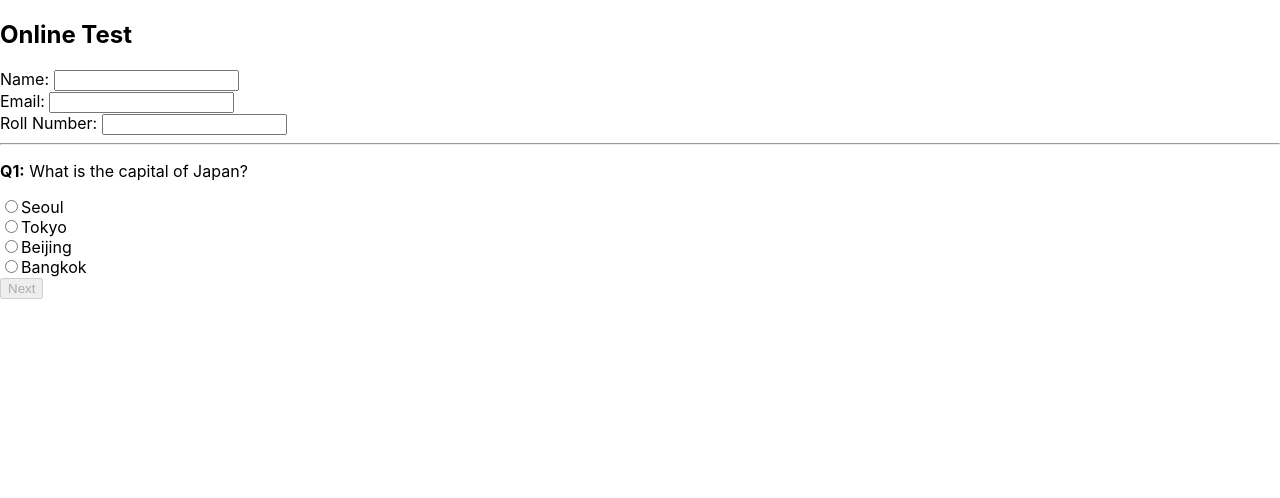
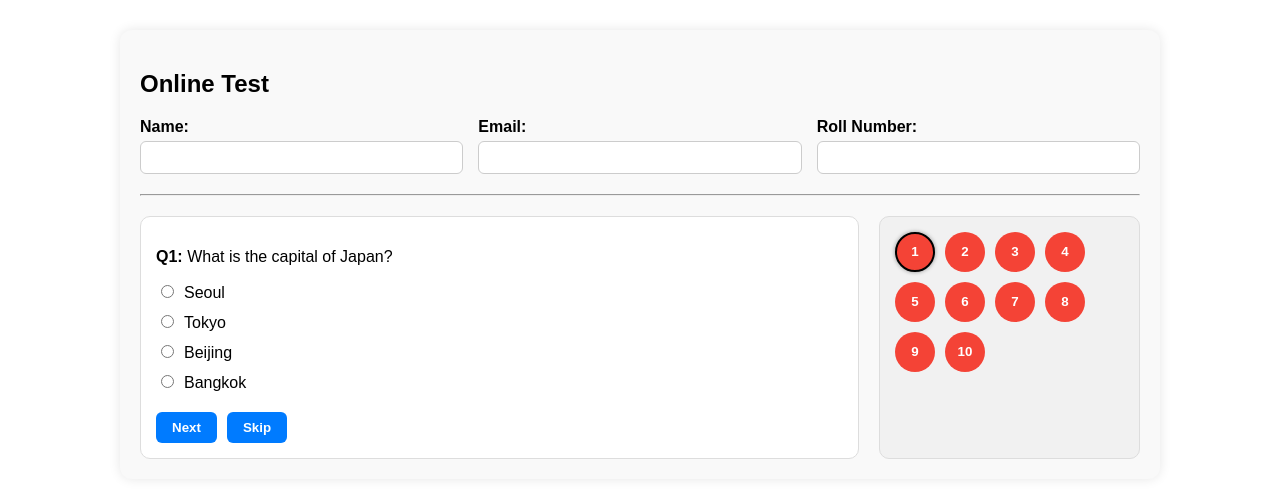
Before and after one commit to mhtkmr008/myapp, a React (Create React App) app: page / in a window 1280 px wide. Shown: the top 498 px of the page. Built offline with nearby package versions, Linux system fonts and the light colour scheme.

Commit message:
updated code 4.0

```diff
--- a/src/component/TestPage.js
+++ b/src/component/TestPage.js
@@ -1,6 +1,7 @@
 import React, { useState } from "react";
 import questionsData from "../data/questions.json";
 import { submitScore } from "../service/service";
+import "../css/TestPage.css";
 
 const TestPage = () => {
     const [rollNumber, setRollNumber] = useState("");
@@ -21,8 +22,12 @@ const TestPage = () => {
         if (currentQuestion < questionsData.length - 1) {
             setCurrentQuestion(currentQuestion + 1);
         } else {
-            handleSubmit(); // last question, submit
+            handleSubmit();
         }
+    };
+
+    const handleSkip = () => {
+        handleNext();
     };
 
     const handleSubmit = async () => {
@@ -52,31 +57,40 @@ const TestPage = () => {
     };
 
     return (
-        <div>
+        <div className="test-container">
             <h2>Online Test</h2>
 
             {!submitted ? (
                 <>
-                    <div>
-                        <label>Name: </label>
+                    {/* User Info */}
+                    <div className="user-info">
+                        <label>
+                            Name:
                             <input type="text" value={name} onChange={(e) => setName(e.target.value)} />
+                        </label>
+
+                        <label>
+                            Email:
+                            <input type="email" value={email} onChange={(e) => setEmail(e.target.value)} />
+                        </label>
+
+                        <label>
+                            Roll Number:
+                            <input type="text" value={rollNumber} onChange={(e) => setRollNumber(e.target.value)} />
+                        </label>
                     </div>
-                    <div>
-                        <label>Email: </label>
-                        <input type="email" value={email} onChange={(e) => setEmail(e.target.value)} />
-                    </div>
-                    <div>
-                        <label>Roll Number: </label>
-                        <input type="text" value={rollNumber} onChange={(e) => setRollNumber(e.target.value)} />
-                    </div>
+
                     <hr />
 
-                    <div>
+                    {/* Main Test Area */}
+                    <div className="test-layout">
+                        {/* Question Area */}
+                        <div className="question-area">
                             <p>
                                 <strong>Q{currentQuestion + 1}:</strong> {questionsData[currentQuestion].question}
                             </p>
                             {questionsData[currentQuestion].options.map((option, index) => (
-                            <label key={index} style={{ display: "block" }}>
+                                <label key={index} className="option-label">
                                     <input
                                         type="radio"
                                         name={`question-${currentQuestion}`}
@@ -87,23 +101,40 @@ const TestPage = () => {
                                     {option}
                                 </label>
                             ))}
+
+                            <div className="button-group">
+                                <button onClick={handleNext} disabled={loading}>
+                                    {currentQuestion < questionsData.length - 1 ? "Next" : "Submit"}
+                                </button>
+                                <button onClick={handleSkip} disabled={loading}>Skip</button>
                             </div>
 
-                    <button onClick={handleNext} disabled={!answers[currentQuestion] || loading}>
-                        {currentQuestion < questionsData.length - 1 ? "Next" : "Submit"}
+                            {errorMessage && <p className="error-message">{errorMessage}</p>}
+                        </div>
+
+                        {/* Review Panel */}
+                        <div className="review-panel">
+                            {questionsData.map((_, index) => (
+                                <button
+                                    key={index}
+                                    className={`review-button ${
+                                        currentQuestion === index ? "active" : ""
+                                    } ${answers[index] ? "answered" : "unanswered"}`}
+                                    onClick={() => setCurrentQuestion(index)}
+                                >
+                                    {index + 1}
                                 </button>
-
-                    {errorMessage && <p style={{ color: "red" }}>{errorMessage}</p>}
+                            ))}
+                        </div>
+                    </div>
                 </>
             ) : (
-                <div>
+                <div className="result-summary">
                     <h3>Test Submitted!</h3>
                     <p>Name: {name}</p>
                     <p>Email: {email}</p>
                     <p>Roll Number: {rollNumber}</p>
-                    <p>
-                        Your Score: {score} / {questionsData.length}
-                    </p>
+                    <p>Your Score: {score} / {questionsData.length}</p>
                 </div>
             )}
         </div>
--- /dev/null
+++ b/src/css/TestPage.css
@@ -0,0 +1,135 @@
+/* Container */
+.test-container {
+  font-family: Arial, sans-serif;
+  max-width: 1000px;
+  margin: 30px auto;
+  padding: 20px;
+  border-radius: 12px;
+  background-color: #f9f9f9;
+  box-shadow: 0 0 12px rgba(0, 0, 0, 0.1);
+}
+
+/* Form fields */
+.user-info {
+  display: flex;
+  justify-content: space-between;
+  flex-wrap: wrap;
+  gap: 15px;
+  margin-bottom: 20px;
+}
+
+.user-info label {
+  flex: 1 1 30%;
+  display: flex;
+  flex-direction: column;
+  font-weight: bold;
+}
+
+.user-info input {
+  margin-top: 5px;
+  padding: 8px;
+  border-radius: 6px;
+  border: 1px solid #ccc;
+}
+
+/* Layout */
+.test-layout {
+  display: flex;
+  gap: 20px;
+  margin-top: 20px;
+}
+
+/* Question Area */
+.question-area {
+  flex: 3;
+  padding: 15px;
+  background-color: #ffffff;
+  border-radius: 10px;
+  border: 1px solid #ddd;
+}
+
+.option-label {
+  display: block;
+  margin: 10px 0;
+  font-size: 16px;
+}
+
+.option-label input {
+  margin-right: 10px;
+}
+
+/* Buttons */
+.button-group {
+  margin-top: 20px;
+}
+
+.button-group button {
+  margin-right: 10px;
+  padding: 8px 16px;
+  font-weight: bold;
+  border-radius: 6px;
+  border: none;
+  background-color: #007bff;
+  color: white;
+  cursor: pointer;
+  transition: 0.2s ease;
+}
+
+.button-group button:hover {
+  background-color: #0056b3;
+}
+
+.error-message {
+  margin-top: 10px;
+  color: red;
+  font-weight: bold;
+}
+
+/* Review Panel */
+.review-panel {
+  flex: 1;
+  padding: 15px;
+  background-color: #f1f1f1;
+  border-radius: 10px;
+  border: 1px solid #ddd;
+  display: flex;
+  flex-wrap: wrap;
+  gap: 10px;
+  align-content: flex-start;
+  max-height: 400px;
+  overflow-y: auto;
+}
+
+.review-button {
+  width: 40px;
+  height: 40px;
+  border-radius: 50%;
+  border: none;
+  font-weight: bold;
+  cursor: pointer;
+  transition: 0.2s;
+}
+
+.review-button.answered {
+  background-color: #4caf50;
+  color: white;
+}
+
+.review-button.unanswered {
+  background-color: #f44336;
+  color: white;
+}
+
+.review-button.active {
+  border: 2px solid #000;
+  box-shadow: 0 0 4px rgba(0, 0, 0, 0.4);
+}
+
+/* Result summary */
+.result-summary {
+  padding: 20px;
+  background-color: #e6ffe6;
+  border: 2px dashed #4caf50;
+  border-radius: 10px;
+  text-align: center;
+}
```
Lines whose indentation alone changed are shown as unchanged.
